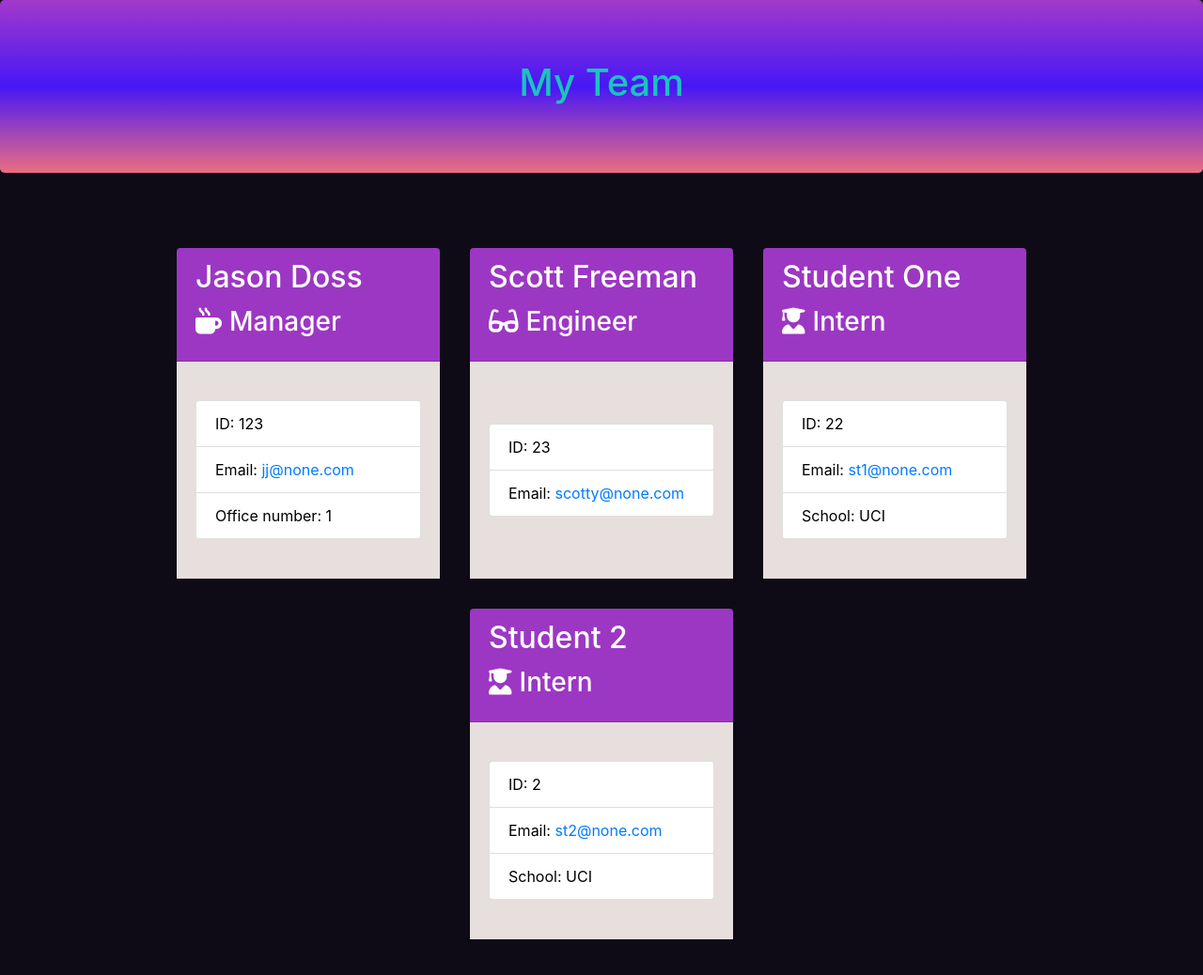
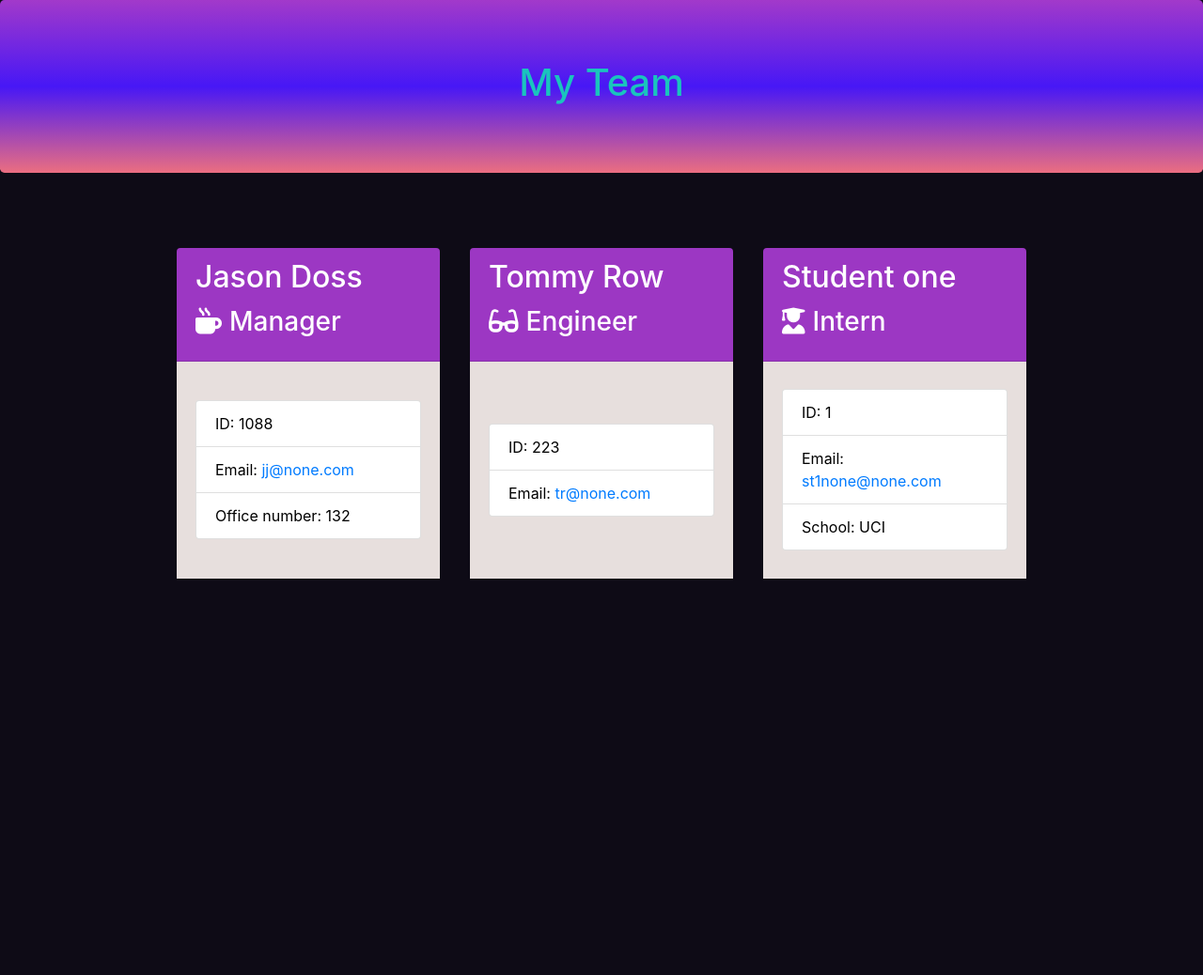
Before and after one commit to dossj88/fuzzy-adventure, a website: page Team-generator/dist/team.html in a window 1280 px wide. Shown: the whole page at 94% size. After the commit the page ends 800 px from the top, so only its background shows below. Drawn offline with nearby package versions, Linux system fonts and the light colour scheme.

```diff
--- a/Team-generator/dist/team.html
+++ b/Team-generator/dist/team.html
@@ -32,22 +32,22 @@
         </div>
         <div class="card-body">
             <ul class="list-group">
-                <li class="list-group-item">ID: 123</li>
+                <li class="list-group-item">ID: 1088</li>
                 <li class="list-group-item">Email: <a href="mailto:jj@none.com">jj@none.com</a></li>
-                <li class="list-group-item">Office number: 1</li>
+                <li class="list-group-item">Office number: 132</li>
             </ul>
         </div>
     </div>
 
         <div class="card employee-card">
     <div class="card-header">
-        <h2 class="card-title">Scott Freeman</h2>
+        <h2 class="card-title">Tommy Row</h2>
         <h3 class="card-title"><i class="fas fa-glasses mr-2"></i>Engineer</h3>
     </div>
     <div class="card-body">
         <ul class="list-group">
-            <li class="list-group-item">ID: 23</li>
-            <li class="list-group-item">Email: <a href="mailto:scotty@none.com">scotty@none.com</a></li>
+            <li class="list-group-item">ID: 223</li>
+            <li class="list-group-item">Email: <a href="mailto:tr@none.com">tr@none.com</a></li>
 
         </ul>
     </div>
@@ -55,27 +55,13 @@
 
         <div class="card employee-card">
     <div class="card-header">
-        <h2 class="card-title">Student One</h2>
+        <h2 class="card-title">Student one</h2>
         <h3 class="card-title"><i class="fas fa-user-graduate mr-2"></i>Intern</h3>
     </div>
     <div class="card-body">
         <ul class="list-group">
-            <li class="list-group-item">ID: 22</li>
-            <li class="list-group-item">Email: <a href="mailto:st1@none.com">st1@none.com</a></li>
-            <li class="list-group-item">School: UCI</li>
-        </ul>
-    </div>
-</div>
-
-        <div class="card employee-card">
-    <div class="card-header">
-        <h2 class="card-title">Student 2</h2>
-        <h3 class="card-title"><i class="fas fa-user-graduate mr-2"></i>Intern</h3>
-    </div>
-    <div class="card-body">
-        <ul class="list-group">
-            <li class="list-group-item">ID: 2</li>
-            <li class="list-group-item">Email: <a href="mailto:st2@none.com">st2@none.com</a></li>
+            <li class="list-group-item">ID: 1</li>
+            <li class="list-group-item">Email: <a href="mailto:st1none@none.com">st1none@none.com</a></li>
             <li class="list-group-item">School: UCI</li>
         </ul>
     </div>
```
Also changed, not shown: Team-generator/package.json (+19 -2 lines), 1 other file.
